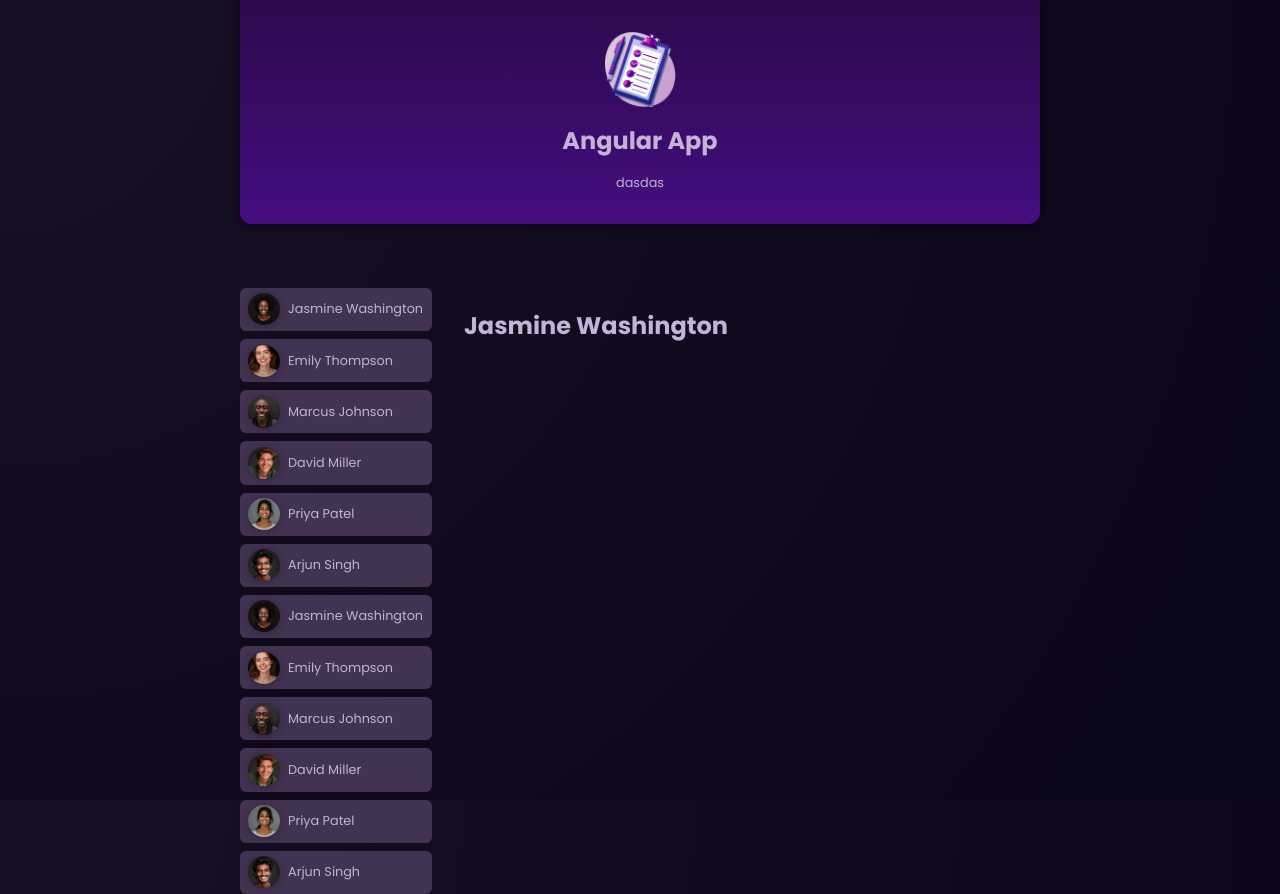
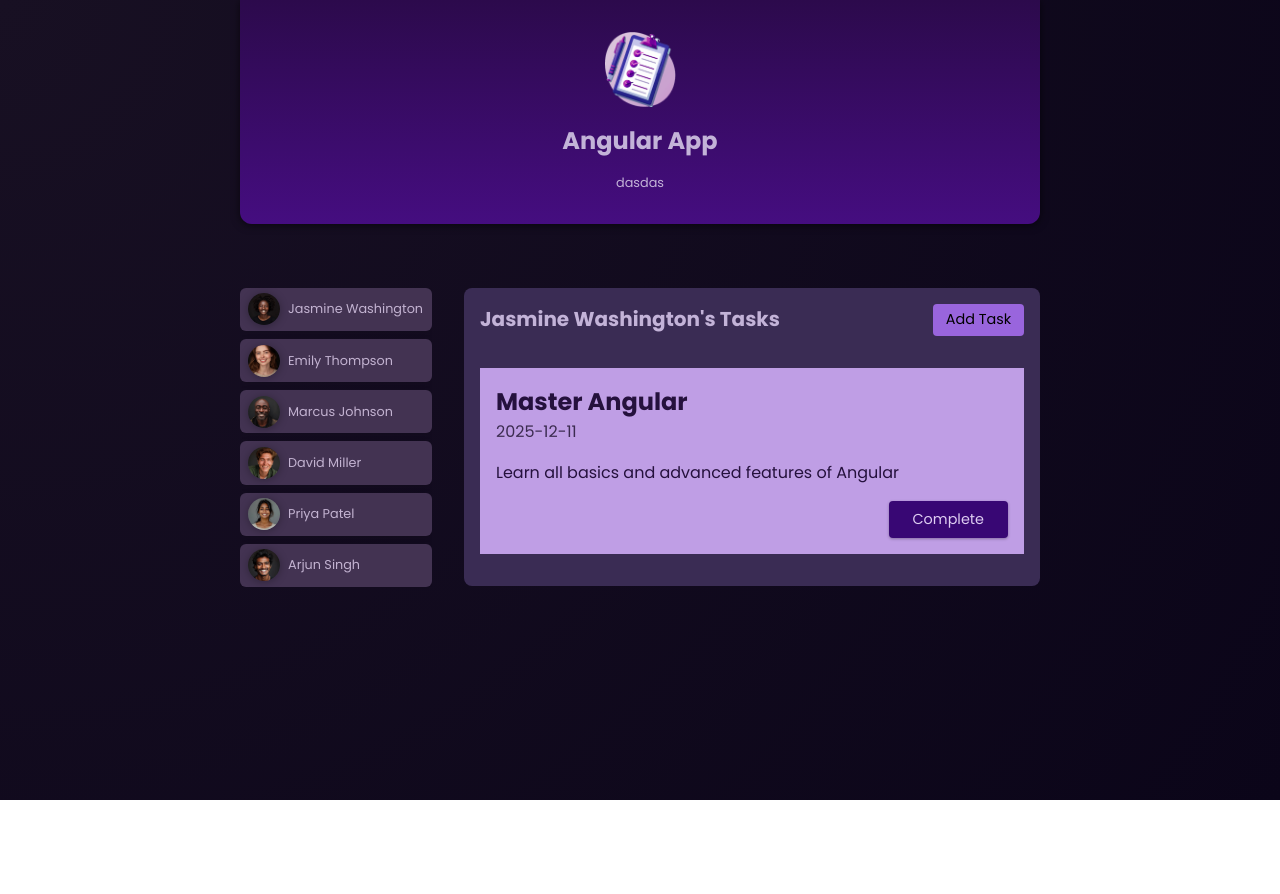
Before and after one commit to s24577/first-angular-app, an Angular app: page / in a window 1280 px wide. Both pictures are taken after a click on the button "Jasmine Washington". After the commit the page ends 800 px from the top, so only its background shows below. Built offline with nearby package versions, Linux system fonts and the light colour scheme.

Commit message:
Task & Tasks component update

```diff
--- a/src/app/app.component.html
+++ b/src/app/app.component.html
@@ -1,11 +1,7 @@
 <app-header/>
 <main>
   <ul id="users">
-    <li *ngFor="let user of users;">
-      <app-user
-        [user]="user"
-        (select)="onSelectUser($event)"/>
-    </li>
+
     @for (user of users; track user.id){
       <li>
         <app-user
@@ -13,8 +9,12 @@
           (select)="onSelectUser($event)"/>
       </li>
     }
+  </ul>
 
-  </ul>
-  <app-tasks [name]="selectedUser? selectedUser.name: ''"/>
-
+  @if(selectedUser){
+  <app-tasks [userId]="selectedUser.id"
+             [name]="selectedUser.name"/>
+  } @else {
+  <p id="no-user">No user selected</p>
+  }
 </main>
--- a/src/app/app.component.ts
+++ b/src/app/app.component.ts
@@ -4,19 +4,18 @@
 import {UserComponent} from "./user/user.component";
 import {DUMMY_USERS} from "./dummy-users";
 import {TasksComponent} from "./tasks/tasks.component";
-import {NgForOf} from "@angular/common";
 
 @Component({
   selector: 'app-root',
   standalone: true,
-  imports: [RouterOutlet, HeaderComponent, UserComponent, TasksComponent, NgForOf],
+  imports: [RouterOutlet, HeaderComponent, UserComponent, TasksComponent],
   templateUrl: './app.component.html',
   styleUrl: './app.component.css'
 })
 export class AppComponent {
 
   users = DUMMY_USERS;
-  selectedUserId = 'u1';
+  selectedUserId?: string;
 
   get selectedUser() {
     return this.users.find((user) => user.id === this.selectedUserId);
--- /dev/null
+++ b/src/app/tasks/task/task.component.css
@@ -0,0 +1,37 @@
+article {
+  padding: 1rem;
+  color: #25113d;
+  background-color: #bf9ee5;
+}
+
+h2 {
+  margin: 0;
+}
+
+time {
+  color: #3c2c50;
+}
+
+.actions {
+  text-align: right;
+  margin: 0;
+}
+
+.actions button {
+  font: inherit;
+  font-size: 0.9rem;
+  cursor: pointer;
+  background-color: #380774;
+  color: #decdf2;
+  border-radius: 4px;
+  padding: 0.5rem 1.5rem;
+  border: none;
+  box-shadow: 0 1px 3px rgba(0, 0, 0, 0.3);
+  transition: all 0.3s ease;
+}
+
+.actions button:hover,
+.actions button:active {
+  background-color: #4a0774;
+  box-shadow: 0 1px 6px rgba(0, 0, 0, 0.3);
+}
--- /dev/null
+++ b/src/app/tasks/task/task.component.html
@@ -0,0 +1,8 @@
+<article>
+  <h2>{{ task.title }}</h2>
+  <time>{{ task.dueDate }}</time>
+  <p>{{ task.summary }}</p>
+  <p class="actions">
+    <button>Complete</button>
+  </p>
+</article>
--- a/src/app/tasks/tasks.component.css
+++ b/src/app/tasks/tasks.component.css
@@ -0,0 +1,63 @@
+#tasks {
+  padding: 1rem;
+  border-radius: 8px;
+  max-height: 60vh;
+  overflow: auto;
+  background-color: #3a2c54;
+}
+
+header {
+  display: flex;
+  justify-content: space-between;
+  align-items: flex-start;
+  margin-bottom: 2rem;
+  gap: 1rem;
+}
+
+h2 {
+  margin: 0;
+  font-size: 0.9rem;
+  width: 60%;
+  text-wrap: balance;
+}
+
+menu {
+  margin: 0;
+  padding: 0;
+}
+
+menu button {
+  font: inherit;
+  cursor: pointer;
+  background-color: #9965dd;
+  border-radius: 4px;
+  border: none;
+  padding: 0.35rem 0.8rem;
+  font-size: 0.9rem;
+}
+
+menu button:hover,
+menu button:active {
+  background-color: #a565dd
+}
+
+ul {
+  list-style: none;
+  margin: 1rem 0;
+  padding: 0;
+  display: flex;
+  flex-direction: column;
+  gap: 1rem;
+  max-height: 50vh;
+  overflow: auto;
+}
+
+@media (min-width: 768px) {
+  h2 {
+    font-size: 1.25rem;
+  }
+
+  menu {
+    width: auto;
+  }
+}
--- a/src/app/tasks/tasks.component.html
+++ b/src/app/tasks/tasks.component.html
@@ -1 +1,16 @@
-<h2>{{name}}</h2>
+<section id="tasks">
+  <header>
+    <h2>{{ name }}'s Tasks</h2>
+    <menu>
+      <button>Add Task</button>
+    </menu>
+  </header>
+
+  <ul>
+    @for (task of selectedUserTasks; track task.id){
+      <li>
+        <app-task [task]="task"/>
+      </li>
+    }
+  </ul>
+</section>
--- a/src/app/tasks/tasks.component.ts
+++ b/src/app/tasks/tasks.component.ts
@@ -1,12 +1,46 @@
 import {Component, Input} from '@angular/core';
+import {TaskComponent} from "./task/task.component";
+import {take} from "rxjs";
 
 @Component({
   selector: 'app-tasks',
   standalone: true,
-  imports: [],
+  imports: [
+    TaskComponent
+  ],
   templateUrl: './tasks.component.html',
   styleUrl: './tasks.component.css'
 })
 export class TasksComponent {
-  @Input() name?: string;
+
+  @Input({required: true}) userId!: string;
+  @Input({required: true}) name!: string;
+  tasks = [
+    {
+      id: 't1',
+      userId: 'u1',
+      title: 'Master Angular',
+      summary: 'Learn all basics and advanced features of Angular',
+      dueDate: '2025-12-11'
+    },
+    {
+      id: 't2',
+      userId: 'u2',
+      title: 'Build first prototype',
+      summary: 'Finish this course',
+      dueDate: '2024-07-01'
+    },
+    {
+      id: 't3',
+      userId: 'u3',
+      title: 'Prepare issue template',
+      summary: 'Prepare and describe an issue template which will help with project management',
+      dueDate: '2026-01-01'
+    }
+  ]
+
+  get selectedUserTasks() {
+    return this.tasks.filter((task) => task.userId === this.userId)
+  }
+
 }
```
Also changed, not shown: src/app/tasks/task/task.component.ts (added, +22 -0 lines), 1 other file (tests, documents, lock files or other folders).
